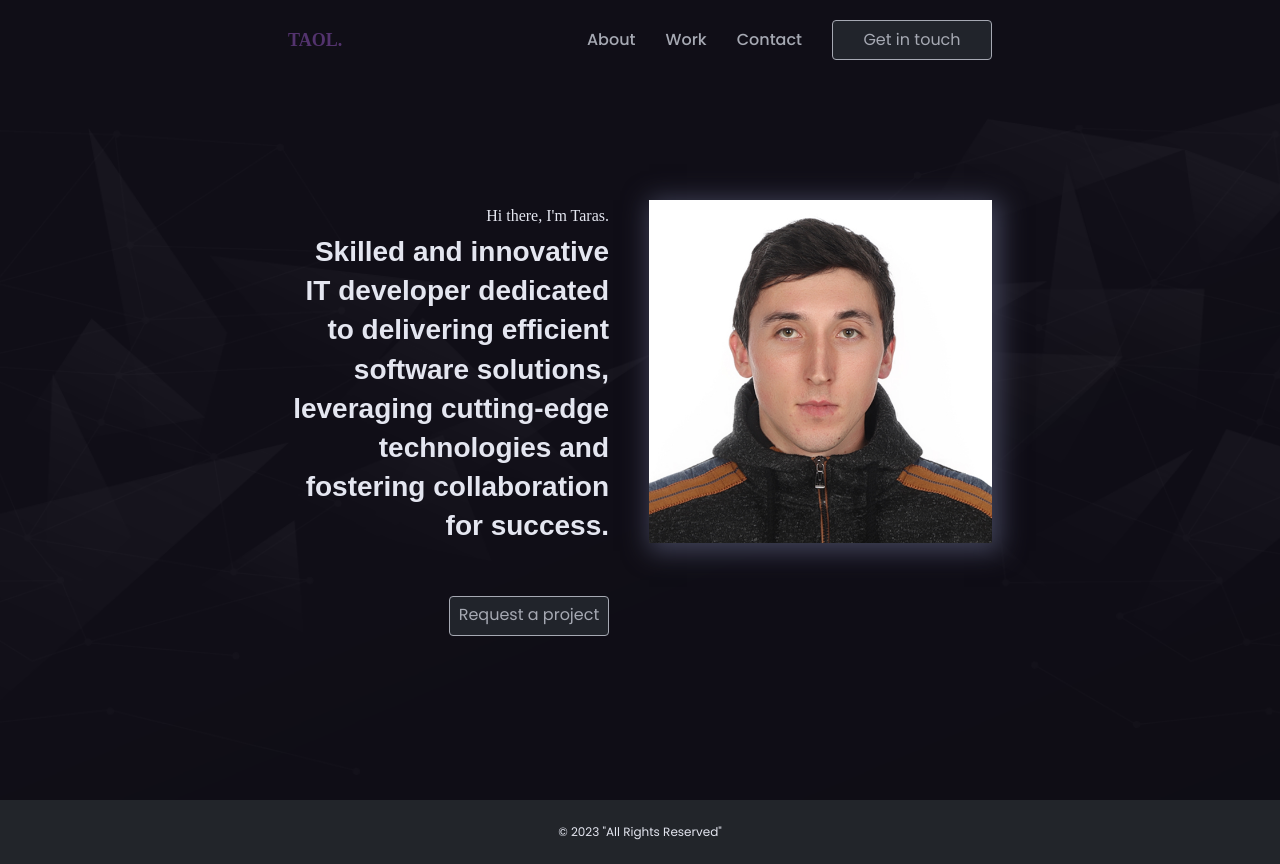
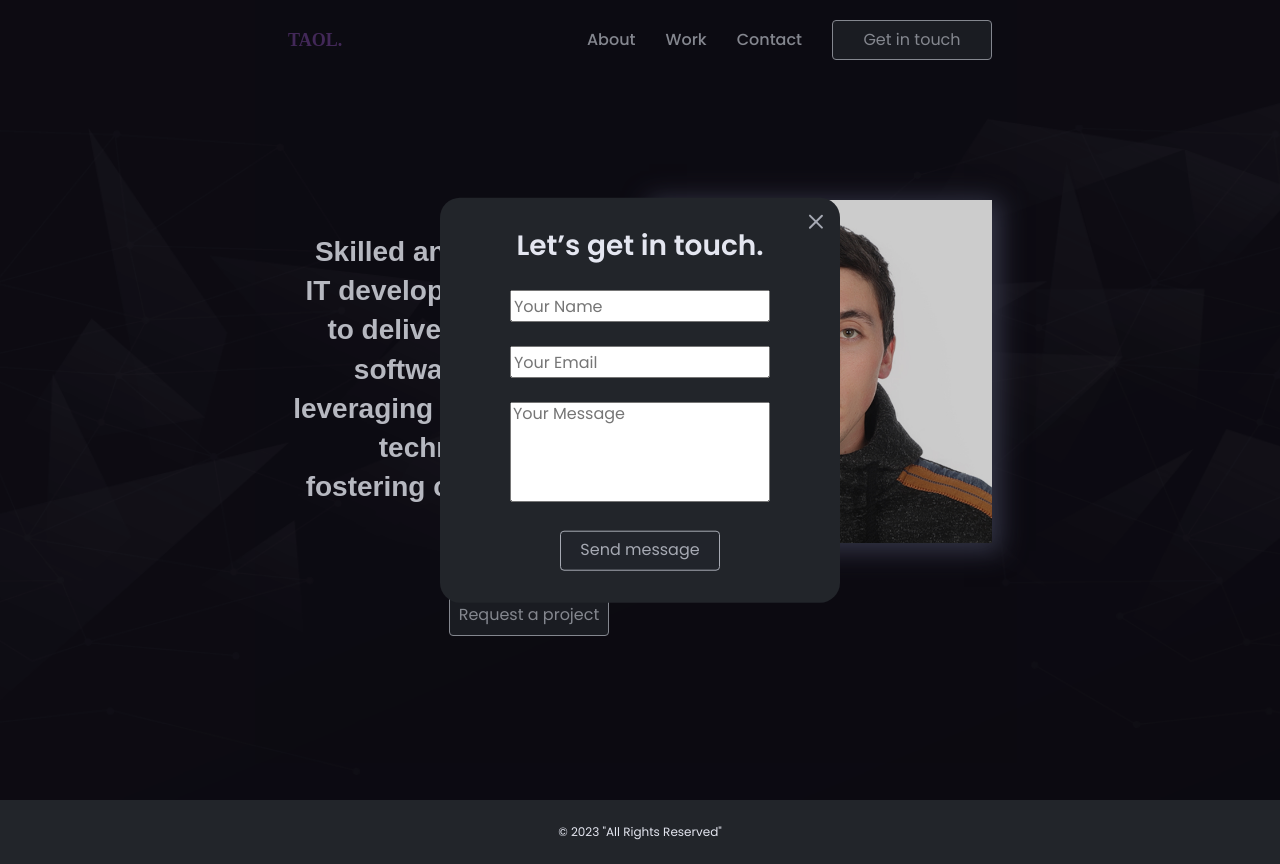
Before and after one commit to Taras-Novitskyi/MyPortfolio, a React (Create React App) app: page / in a window 1280 px wide. Both pictures are taken after a click on the button "Request a project". Built offline with nearby package versions, Linux system fonts and the light colour scheme.

Commit message:
update modal

```diff
--- a/src/components/Hero/Hero.tsx
+++ b/src/components/Hero/Hero.tsx
@@ -1,8 +1,9 @@
-import React from "react";
+import React, { useState, useCallback } from "react";
 
 import avatar from "../../images/IMG_3207.jpg";
 import { Container } from "../Container/Container";
 import { Button } from "../Button/Button";
+import { Modal } from "../Modal/Modal";
 import {
   Bg,
   Content,
@@ -13,6 +14,12 @@ import {
 } from "./Hero.styled";
 
 export const Hero: React.FC = () => {
+  const [isShow, setIsShow] = useState(false);
+
+  const onClose = useCallback(() => {
+    setIsShow(false);
+  }, []);
+
   return (
     <Bg>
       <Container>
@@ -24,13 +31,21 @@ export const Hero: React.FC = () => {
               efficient software solutions, leveraging cutting-edge technologies
               and fostering collaboration for success.
             </Title>
-            <Button type="button">Request a project</Button>
+            <Button
+              type="button"
+              onClick={() => {
+                setIsShow(true);
+              }}
+            >
+              Request a project
+            </Button>
           </Introduction>
           <Photo>
             <img src={avatar} alt="Taras" width={343} height={343} />
           </Photo>
         </Content>
       </Container>
+      {isShow && <Modal closeModal={onClose} />}
     </Bg>
   );
 };
--- a/src/components/Modal/Modal.tsx
+++ b/src/components/Modal/Modal.tsx
@@ -1,4 +1,4 @@
-import React, { useState, useEffect, useRef, useCallback } from "react";
+import React, { useState, useEffect, useRef } from "react";
 import ReactDOM from "react-dom";
 import { Button } from "../Button/Button";
 
@@ -61,11 +61,11 @@ export const Modal: React.FC<Props> = (props) => {
           <Title>Let’s get in touch.</Title>
           <Form onSubmit={handleSubmit}>
             <Label htmlFor="name"></Label>
-            <Input id="name" placeholder="Your Name" />
+            <Input id="name" type="text" placeholder="Your Name" required />
             <Label htmlFor="email"></Label>
-            <Input id="email" placeholder="Your Email" />
+            <Input id="email" type="email" placeholder="Your Email" required />
             <Label htmlFor="message"></Label>
-            <Textarea id="message" placeholder="Your Message" />
+            <Textarea id="message" placeholder="Your Message" required />
             <Button>Send message</Button>
           </Form>
           <CloseBtn onClick={props.closeModal} />
```
